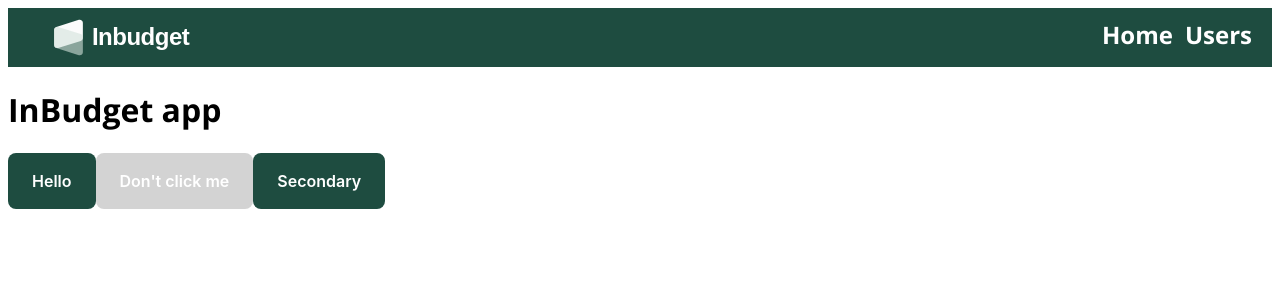
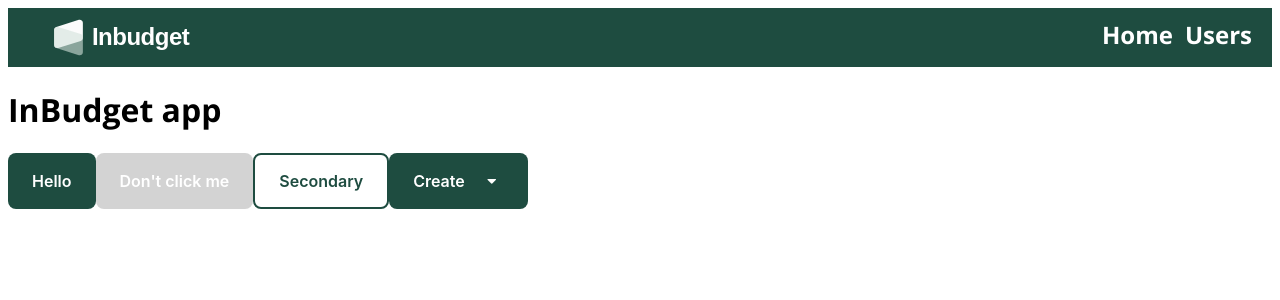
Before and after one commit to intive/patronage2023-js, a Next.js app in the folder apps/web/: page / in a window 1280 px wide. Shown: the top 300 px of the page. Built offline with nearby package versions, Linux system fonts and the light colour scheme.

Commit message:
fix: fix problems with Buttons.tsx in app folder

```diff
--- a/apps/web/app/Buttons.tsx
+++ b/apps/web/app/Buttons.tsx
@@ -1,6 +1,7 @@
 "use client";
 
-import { Button } from "ui";
+import { Button, Icon } from "ui";
+import "material-symbols";
 
 export default function Buttons() {
   return (
@@ -9,8 +10,13 @@ export default function Buttons() {
       <Button disabled onClick={() => alert("Sadge")}>
         Don&apos;t click me
       </Button>
-      <Button secondary onClick={() => alert("Secondary")}>
+      <Button variant="secondary" onClick={() => alert("Secondary")}>
         Secondary
+      </Button>
+
+      <Button>
+        Create
+        <Icon icon="arrow_drop_down" color="white" />
       </Button>
     </>
   );
```
Also changed, not shown: 1 other file (tests, documents, lock files or other folders).
